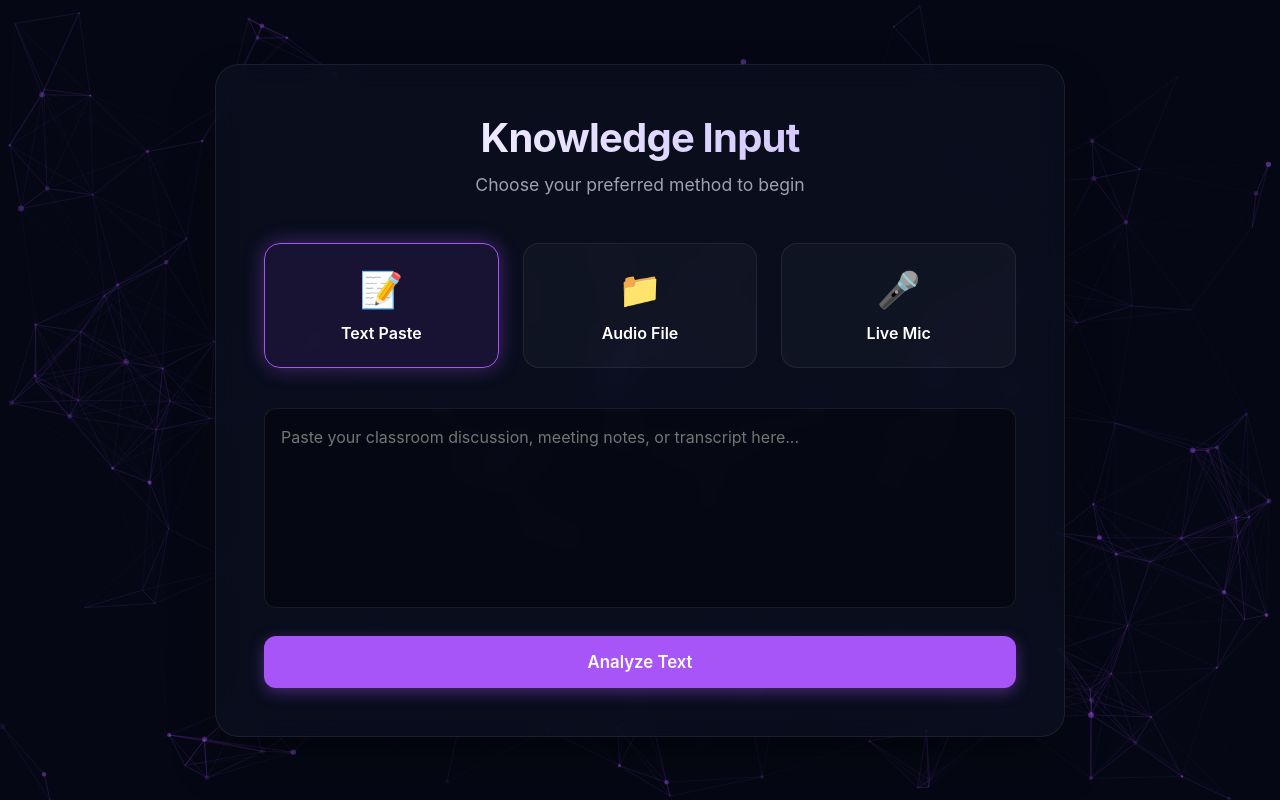
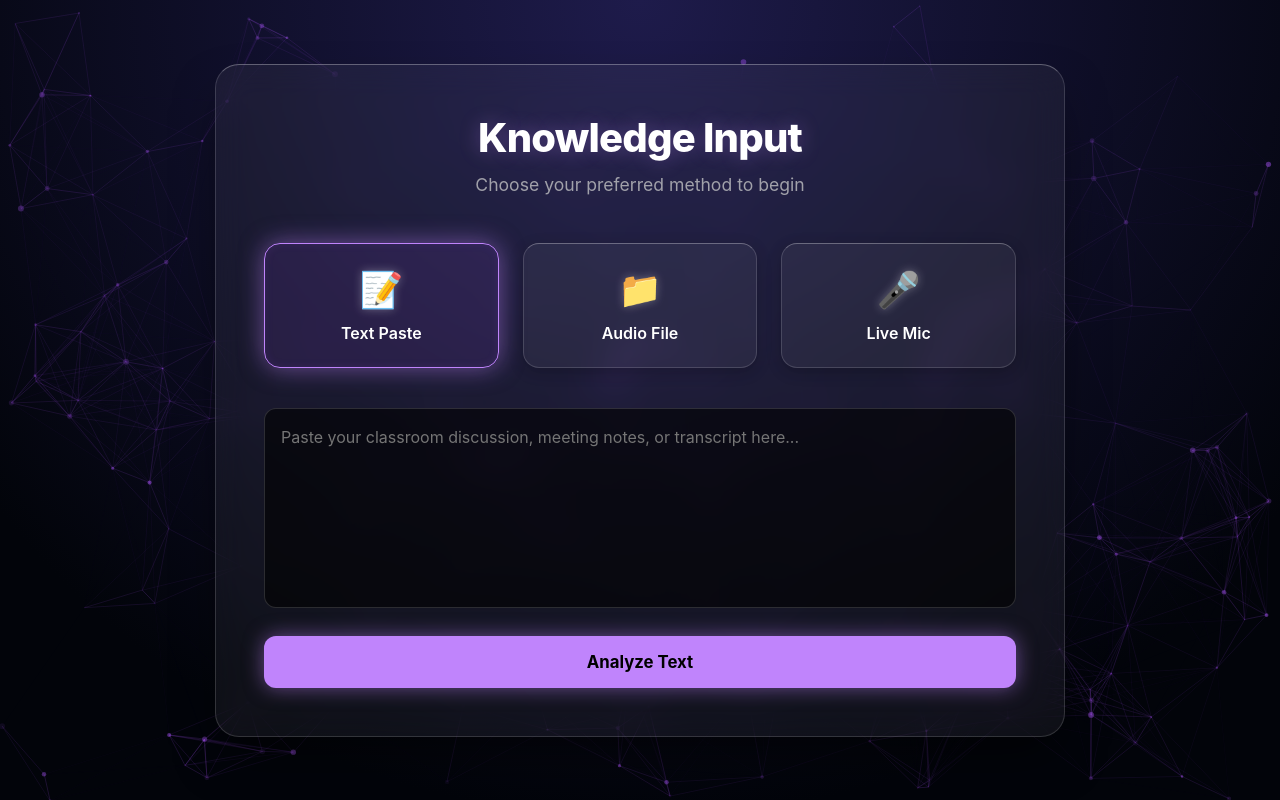
Before and after one commit to shadab1609/RTA, a Flask app: page /input in a window 1280 px wide. Run offline with Flask 3, Linux system fonts and the light colour scheme.

Commit message:
ui contrast

```diff
--- a/templates/input.html
+++ b/templates/input.html
@@ -6,16 +6,21 @@
 <title>Input – Knowledge Synthesizer</title>
 
 <style>
-/* ---------- VARIABLES & RESET ---------- */
+/* ---------- HIGH CONTRAST VARIABLES ---------- */
 :root {
-    --bg: #050814;
-    --card-bg: rgba(255, 255, 255, 0.03);
-    --card-border: rgba(255, 255, 255, 0.08);
-    --card-hover: rgba(255, 255, 255, 0.06);
+    --bg: #02040a;
+
+    /* Cards: Brighter surface, sharper borders */
+    --card-bg: rgba(255, 255, 255, 0.05);
+    --card-border: rgba(255, 255, 255, 0.15);
+    --card-highlight: rgba(255, 255, 255, 0.3); /* The "Glass Edge" */
+    --card-hover: rgba(255, 255, 255, 0.08);
+
     --text-main: #ffffff;
-    --text-muted: #9ca3af;
-    --accent: #a855f7;
-    --accent-glow: rgba(168, 85, 247, 0.4);
+    --text-muted: #a1a1aa;
+
+    --accent: #c084fc;
+    --accent-glow: rgba(192, 132, 252, 0.5);
 }
 
 * {
@@ -27,6 +32,8 @@
 
 body {
     background-color: var(--bg);
+    /* Spotlight Effect */
+    background-image: radial-gradient(circle at 50% 0%, #1e1b4b 0%, #02040a 80%);
     color: var(--text-main);
     min-height: 100vh;
     overflow-x: hidden;
@@ -40,14 +47,14 @@
     left: 0;
     width: 100%;
     height: 100%;
-    z-index: 0; /* Behind everything */
+    z-index: 0;
     pointer-events: none;
 }
 
 /* ---------- MAIN LAYOUT ---------- */
 .page-wrapper {
     position: relative;
-    z-index: 1; /* Above particles */
+    z-index: 1;
     display: flex;
     align-items: center;
     justify-content: center;
@@ -58,13 +65,14 @@
 .container {
     width: 100%;
     max-width: 850px;
-    background: rgba(13, 17, 34, 0.6); /* Glass effect base */
-    backdrop-filter: blur(12px);
-    -webkit-backdrop-filter: blur(12px);
+    background: var(--card-bg);
+    backdrop-filter: blur(16px);
+    -webkit-backdrop-filter: blur(16px);
     border: 1px solid var(--card-border);
+    border-top: 1px solid var(--card-highlight); /* High contrast edge */
     border-radius: 24px;
     padding: 3rem;
-    box-shadow: 0 25px 50px -12px rgba(0, 0, 0, 0.5);
+    box-shadow: 0 25px 50px -12px rgba(0, 0, 0, 0.6);
 }
 
 /* ---------- TYPOGRAPHY ---------- */
@@ -75,10 +83,10 @@
 
 h1 {
     font-size: 2.5rem;
-    font-weight: 700;
-    background: linear-gradient(to right, #fff, #c4b5fd);
-    -webkit-background-clip: text;
-    -webkit-text-fill-color: transparent;
+    font-weight: 800;
+    /* Neon Text Effect */
+    text-shadow: 0 0 20px rgba(192, 132, 252, 0.3);
+    color: white;
     margin-bottom: 0.75rem;
     letter-spacing: -0.02em;
 }
@@ -99,6 +107,7 @@
 .mode {
     background: var(--card-bg);
     border: 1px solid var(--card-border);
+    border-top: 1px solid var(--card-highlight);
     border-radius: 16px;
     padding: 1.5rem;
     text-align: center;
@@ -106,24 +115,27 @@
     transition: all 0.3s cubic-bezier(0.4, 0, 0.2, 1);
     position: relative;
     overflow: hidden;
+    box-shadow: 0 4px 15px rgba(0,0,0,0.2);
 }
 
 .mode:hover {
     background: var(--card-hover);
     transform: translateY(-4px);
-    border-color: rgba(255, 255, 255, 0.2);
+    border-color: rgba(255, 255, 255, 0.3);
+    box-shadow: 0 10px 25px rgba(0,0,0,0.4);
 }
 
 .mode.active {
     border-color: var(--accent);
     background: rgba(168, 85, 247, 0.1);
-    box-shadow: 0 0 20px var(--accent-glow);
+    box-shadow: 0 0 25px var(--accent-glow), inset 0 0 10px rgba(168,85,247,0.1);
 }
 
 .mode-icon {
     font-size: 2.2rem;
     margin-bottom: 0.75rem;
     display: block;
+    filter: drop-shadow(0 0 5px rgba(255,255,255,0.3));
 }
 
 .mode-label {
@@ -157,12 +169,13 @@
     margin-bottom: 0.5rem;
     font-size: 0.9rem;
     color: var(--text-muted);
-    font-weight: 500;
+    font-weight: 600;
 }
 
 textarea, select, input[type="file"] {
     width: 100%;
-    background: rgba(0, 0, 0, 0.3);
+    /* Darker input background for better text contrast */
+    background: rgba(0, 0, 0, 0.6);
     border: 1px solid var(--card-border);
     border-radius: 12px;
     color: var(--text-main);
@@ -174,7 +187,8 @@
 textarea:focus, select:focus {
     outline: none;
     border-color: var(--accent);
-    box-shadow: 0 0 0 3px rgba(168, 85, 247, 0.2);
+    background: rgba(0, 0, 0, 0.8);
+    box-shadow: 0 0 15px var(--accent-glow);
 }
 
 textarea {
@@ -189,7 +203,7 @@
     cursor: pointer;
 }
 input[type="file"]::file-selector-button {
-    background: var(--card-bg);
+    background: rgba(255,255,255,0.1);
     color: var(--text-main);
     border: 1px solid var(--card-border);
     padding: 0.5rem 1rem;
@@ -197,9 +211,12 @@
     margin-right: 1rem;
     cursor: pointer;
     transition: 0.2s;
+    font-weight: 600;
 }
 input[type="file"]::file-selector-button:hover {
-    background: var(--card-hover);
+    background: var(--accent);
+    color: black;
+    border-color: var(--accent);
 }
 
 /* BUTTONS */
@@ -209,23 +226,25 @@
     border-radius: 12px;
     border: none;
     background: var(--accent);
-    color: white;
+    color: black; /* Black text on neon purple = High Readability */
     font-size: 1.05rem;
-    font-weight: 600;
+    font-weight: 700;
     cursor: pointer;
     transition: 0.2s;
-    box-shadow: 0 4px 15px var(--accent-glow);
+    box-shadow: 0 0 20px var(--accent-glow);
 }
 
 button.primary-btn:hover {
     transform: translateY(-2px);
-    box-shadow: 0 8px 25px var(--accent-glow);
+    box-shadow: 0 0 30px var(--accent-glow);
+    opacity: 0.95;
 }
 
 button.primary-btn:disabled {
     opacity: 0.5;
     cursor: not-allowed;
     transform: none;
+    box-shadow: none;
 }
 
 /* MIC SPECIFIC */
@@ -244,7 +263,7 @@
     margin: 1.5rem 0;
     padding: 1rem;
     border-radius: 12px;
-    background: rgba(255,255,255,0.03);
+    background: rgba(0,0,0,0.4);
     border: 1px dashed var(--card-border);
     color: var(--text-muted);
 }
@@ -254,6 +273,7 @@
     .container {
         padding: 1.5rem;
         margin-top: 1rem;
+        border-radius: 20px;
     }
 
     h1 {
@@ -366,7 +386,7 @@
 
                 <div class="mic-controls">
                     <button id="startMic" class="primary-btn" style="background: #22c55e;">Start Recording</button>
-                    <button id="stopMic" class="primary-btn" style="background: #ef4444;" disabled>Stop</button>
+                    <button id="stopMic" class="primary-btn" style="background: #ef4444; color: white; text-shadow:none;" disabled>Stop</button>
                 </div>
             </div>
 
```
